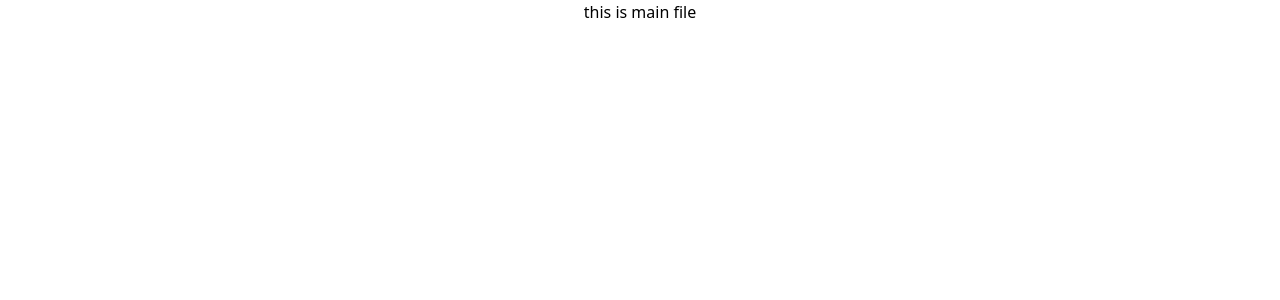
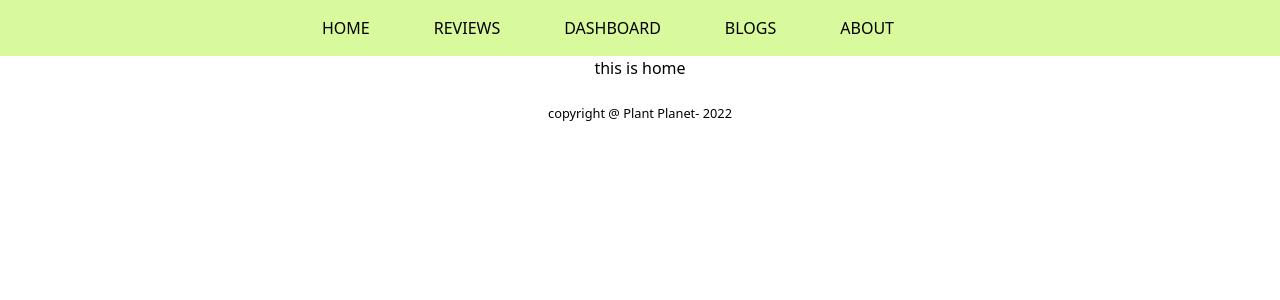
Before and after one commit to Mahbub-Sajon/plant-planet-client, a React (Create React App) app: page /home in a window 1280 px wide. Shown: the top 300 px of the page. Built offline with nearby package versions, Linux system fonts and the light colour scheme.

Commit message:
active link nav added

```diff
--- a/package.json
+++ b/package.json
@@ -3,6 +3,7 @@
   "version": "0.1.0",
   "private": true,
   "dependencies": {
+    "@heroicons/react": "^1.0.6",
     "@testing-library/jest-dom": "^5.14.1",
     "@testing-library/react": "^13.0.0",
     "@testing-library/user-event": "^13.2.1",
--- a/src/App.js
+++ b/src/App.js
@@ -1,9 +1,17 @@
+import { Route, Routes } from 'react-router-dom';
 import './App.css';
+import Footer from './component/Footer/Footer';
+import Home from './component/Home/Home';
+import Navbar from './component/Navbar/Navbar';
 
 function App() {
   return (
     <div className="App">
-     <h1>this is main file</h1>
+      <Navbar></Navbar>
+    <Routes>
+    <Route path='/home' element={<Home></Home>}></Route>
+    </Routes>
+    <Footer></Footer>
     </div>
   );
 }
--- /dev/null
+++ b/src/component/Banner/Banner.js
@@ -0,0 +1,11 @@
+import React from 'react';
+
+const Banner = () => {
+    return (
+        <div>
+            <h1>this is banner</h1>
+        </div>
+    );
+};
+
+export default Banner;
--- /dev/null
+++ b/src/component/CustomLink/CustomLink.js
@@ -0,0 +1,21 @@
+import React from 'react';
+import { Link, useMatch, useResolvedPath } from 'react-router-dom';
+
+function CustomLink({ children, to, ...props }) {
+    let resolved = useResolvedPath(to);
+    let match = useMatch({ path: resolved.pathname, end: true });
+
+    return (
+      <div>
+        <Link
+          style={{ textDecoration: match ? "underline" : "none" }}
+          to={to}
+          {...props}
+        >
+          {children}
+        </Link>
+        {match && ''}
+      </div>
+    );
+  }
+export default CustomLink;
--- /dev/null
+++ b/src/component/Footer/Footer.js
@@ -0,0 +1,13 @@
+import React from 'react';
+
+const Footer = () => {
+    const today = new Date();
+    const year = today.getFullYear();
+    return (
+        <footer className='text-center mt-5'>
+            <p><small>copyright @ Plant Planet- {year} </small></p>
+        </footer>
+    );
+};
+
+export default Footer;
--- /dev/null
+++ b/src/component/Home/Home.js
@@ -0,0 +1,11 @@
+import React from 'react';
+
+const Home = () => {
+    return (
+        <div>
+            <h1>this is home</h1>
+        </div>
+    );
+};
+
+export default Home;
--- /dev/null
+++ b/src/component/HomeItems/HomeItems.js
@@ -0,0 +1,11 @@
+import React from 'react';
+
+const HomeItems = () => {
+    return (
+        <div>
+            <h1>this is home items</h1>
+        </div>
+    );
+};
+
+export default HomeItems;
--- /dev/null
+++ b/src/component/Navbar/Navbar.js
@@ -0,0 +1,23 @@
+import React, { useState } from 'react';
+import CustomLink from '../CustomLink/CustomLink';
+import {MenuIcon, XIcon} from '@heroicons/react/solid'
+
+const Navbar = () => {
+    const [open, setOpen] = useState(false);
+    return (
+        <div  className='bg-lime-200 p-4'>
+            <div onClick={() => setOpen(!open)} className='w-6 h-6 md:hidden'>
+               { open ? <XIcon></XIcon> : <MenuIcon></MenuIcon>}
+            </div>
+            <nav className={`md:flex justify-center bg-lime-200 w-full duration-500 ease-in absolute md:static ${open ? 'top-6' : 'top-[-120px]'}`}>
+                <div className='mr-16'><CustomLink to="/">HOME</CustomLink></div>
+               <div className='mr-16'> <CustomLink to="/reviews">REVIEWS</CustomLink></div>
+               <div className='mr-16'> <CustomLink to="/dashboard">DASHBOARD</CustomLink></div>
+                <div className='mr-16'><CustomLink to="/blogs">BLOGS</CustomLink></div>
+               <div className='mr-16'> <CustomLink to="/about">ABOUT</CustomLink></div>
+            </nav>
+        </div>
+    );
+};
+
+export default Navbar;
--- a/src/index.js
+++ b/src/index.js
@@ -8,10 +8,10 @@ import { BrowserRouter } from 'react-router-dom';
 const root = ReactDOM.createRoot(document.getElementById('root'));
 root.render(
   <BrowserRouter>
-  <React.StrictMode>
+    <React.StrictMode>
       <App />
     </React.StrictMode>
-    </BrowserRouter>,
+  </BrowserRouter>,
 
 );
 
```
Also changed, not shown: 2 other files (tests, documents, lock files or other folders).
